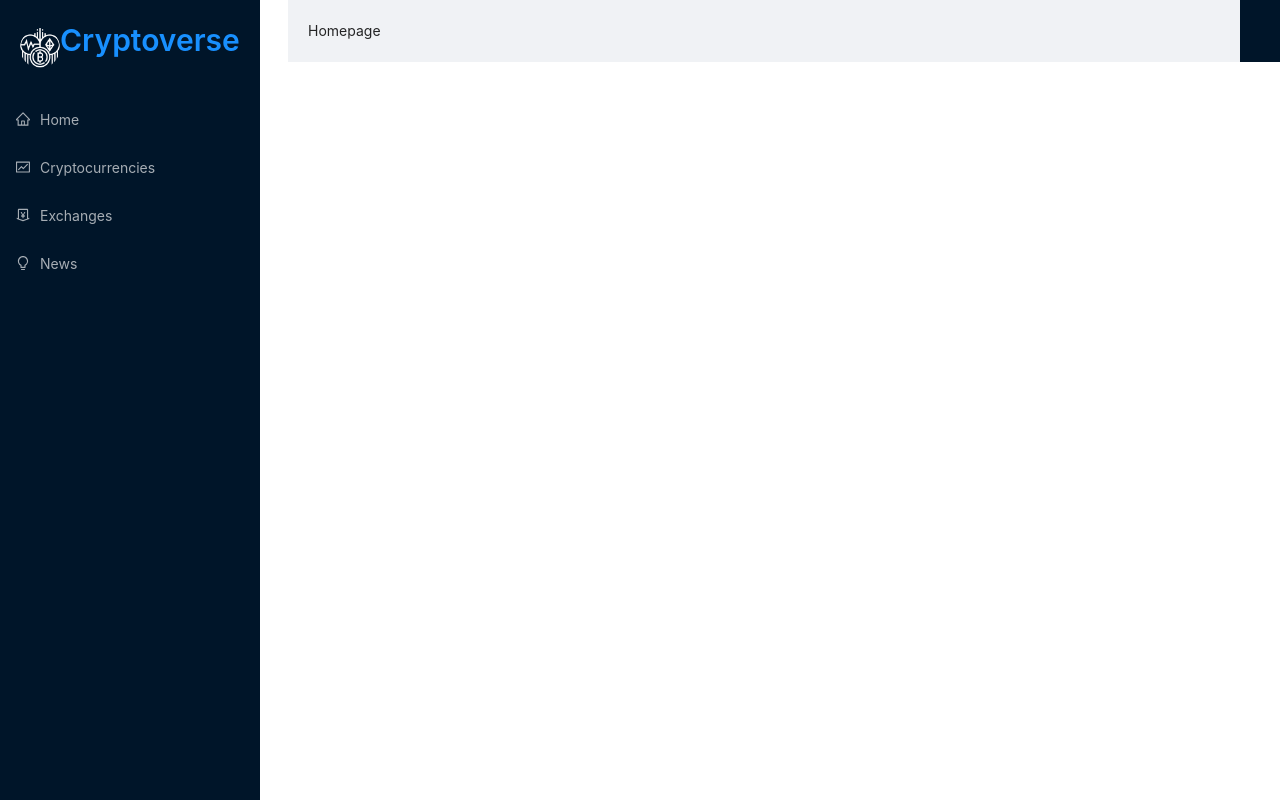
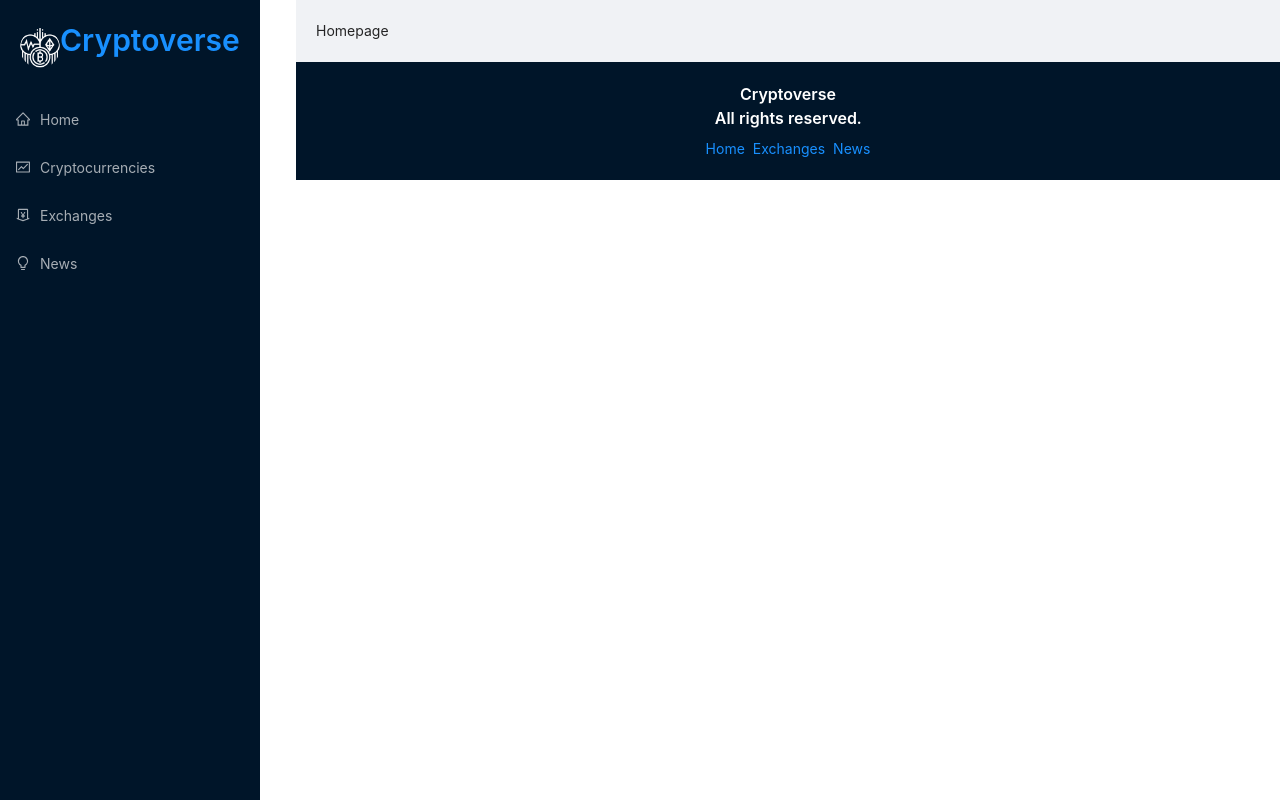
Before and after one commit to nguyenanhhao221/crypto-app, a React (Create React App) app: page / in a window 1280 px wide. Built offline with nearby package versions, Linux system fonts and the light colour scheme.

Commit message:
style: :lipstick: add ant and link for footer

```diff
--- a/src/App.tsx
+++ b/src/App.tsx
@@ -31,8 +31,21 @@
               </Routes>
             </div>
           </Layout>
+          <div className='footer'>
+            <Typography.Title
+              level={5}
+              style={{ color: 'white', textAlign: 'center' }}
+            >
+              Cryptoverse <br />
+              All rights reserved.
+            </Typography.Title>
+            <Space>
+              <Link to='/'>Home</Link>
+              <Link to='/exchanges'>Exchanges</Link>
+              <Link to='/news'>News</Link>
+            </Space>
+          </div>
         </div>
-        <div className='footer'></div>
       </div>
     </BrowserRouter>
   );
```
